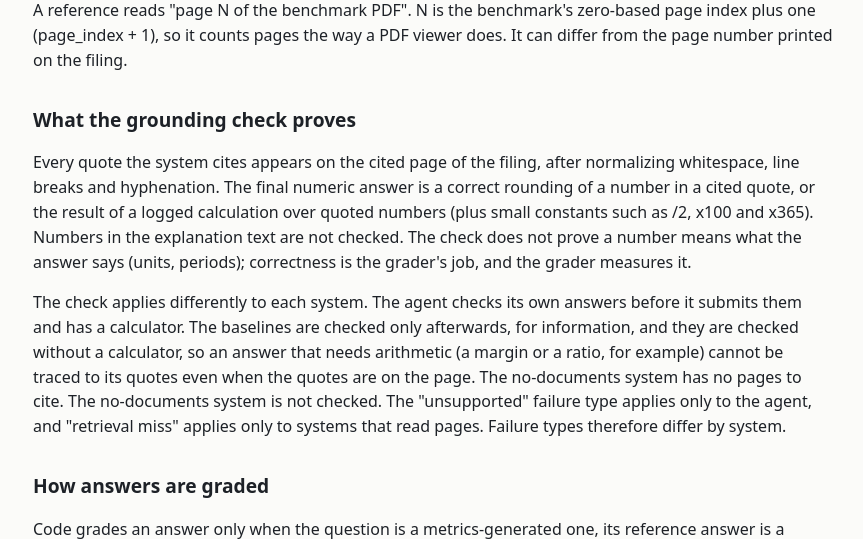
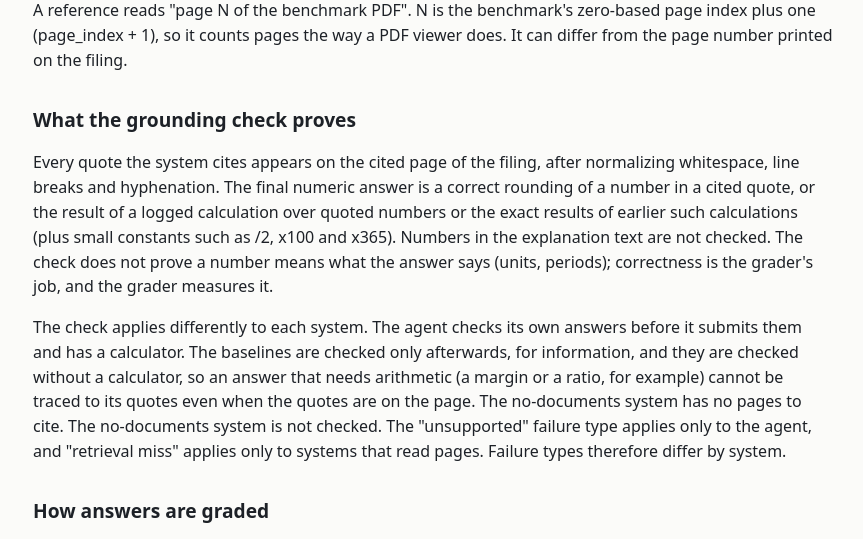
Before and after one commit to cbai96cbai/footnote, a Python web app: template src/footnote/site/templates/about.html in a window 1280 px wide. Shown: the part 587-1126 px from the top of the page, without its empty margins (207-1070 px from the left). Run offline with Jinja, Linux system fonts and the light colour scheme; the template is opened without the code that fills it, so the values that code supplies are empty.

Commit message:
State the number check's chained-calculation scope in the docs

```diff
--- a/src/footnote/site/templates/about.html
+++ b/src/footnote/site/templates/about.html
@@ -30,7 +30,8 @@ number printed on the filing.</p>
 <p>Every quote the system cites appears on the cited page of the filing, after normalizing whitespace, line breaks and
 hyphenation. The final
 numeric answer is a correct rounding of a number in a cited quote, or the result of a logged
-calculation over quoted numbers (plus small constants such as /2, x100 and x365). Numbers in the
+calculation over quoted numbers or the exact results of earlier such calculations (plus small
+constants such as /2, x100 and x365). Numbers in the
 explanation text are not checked. The check does not prove a number means what the answer says
 (units, periods); correctness is the grader's job, and the grader measures it.</p>
 <p>The check applies differently to each system. The agent checks its own answers before it
```
Also changed, not shown: README.md.
